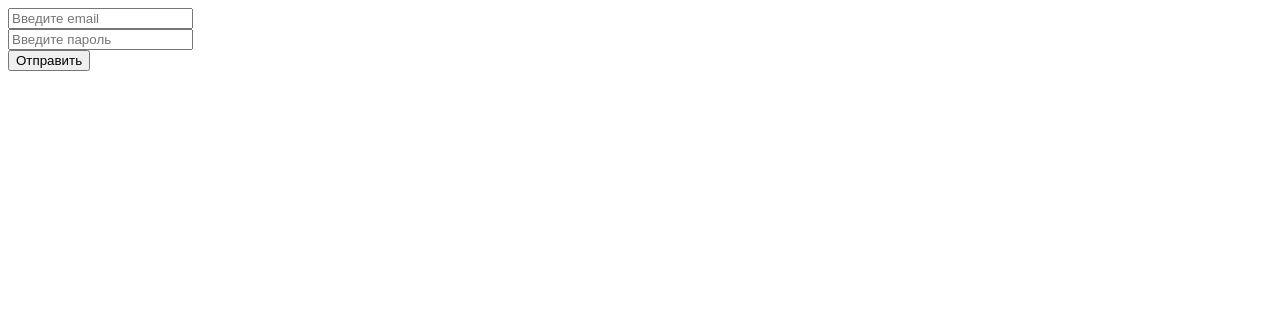
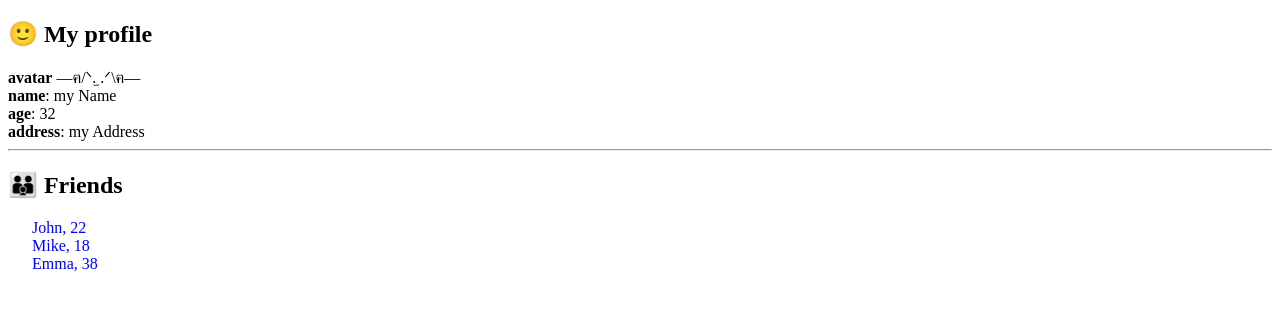
Before and after one commit to dnisaev/examinations, a React app: page / in a window 1280 px wide. Shown: the top 310 px of the page. Built offline with nearby package versions, Linux system fonts and the light colour scheme.

Commit message:
update answers sprint05/week1

```diff
--- a/src/index.tsx
+++ b/src/index.tsx
@@ -1,62 +1,115 @@
-import { useFormik } from 'formik';
+
+import ReactDOM from 'react-dom/client';
+import { BrowserRouter, Route, Routes, useNavigate, useParams } from 'react-router-dom'
 import React from 'react'
-import ReactDOM from 'react-dom/client';
-import { BrowserRouter, Route, Routes } from 'react-router-dom'
 
-// Main
-export const Login = () => {
+type UserType = {
+  id: number
+  name: string
+  avatar: string
+  age: number
+  address: string
+}
 
-    const formik = useFormik({
-        initialValues: {
-            email: '',
-            password: '',
+const users: UserType[] = [
+  {
+    id: 1,
+    name: 'my Name',
+    age: 32,
+    avatar: '—ฅ/ᐠ.̫ .ᐟ\\ฅ—',
+    address: 'my Address'
   },
-        onSubmit: values => {
-            alert(JSON.stringify(values, null, 2));
+  {
+    id: 2,
+    name: 'John',
+    age: 22,
+    avatar: ':)',
+    address: 'California'
   },
-    });
+  {
+    id: 3,
+    name: 'Mike',
+    age: 18,
+    avatar: '^._.^',
+    address: 'New York'
+  },
+  {
+    id: 4,
+    name: 'Emma',
+    age: 38,
+    avatar: '/ᐠ-ꞈ-ᐟ\\',
+    address: 'Washington'
+  },
+]
+
+const StartPage = () => {
+  const navigate = useNavigate()
+  const friends = users.filter(u => u.id !== 1)
+
+  const mappedFriends = friends.map((f, i) => {
+    const go = () => {
+      navigate('/friend/' + f.id)
+    }
 
     return (
-        <form onSubmit={formik.handleSubmit}>
+      <div key={i} onClick={go} style={{paddingLeft: 24, color: 'blue', cursor: 'pointer'}}>
+        {f.name}, {f.age}
+      </div>
+    )
+  })
+
+  return (
     <div>
-                <input
-                    name="email"
-                    onChange={formik.handleChange}
-                    value={formik.values.email}
-                    type="text"
-                    placeholder={'Введите email'}
-                />
+      <h2>🙂 My profile</h2>
+      <Profile userId={1}/>
+      <hr/>
+      <h2>👪 Friends</h2>
+      {mappedFriends}
+    </div>
+  )
+}
+const Profile: React.FC<{ userId?: number }> = ({userId}) => {
+  const {id} = useParams<{ id: string }>()
+  const user = users.find(u => u.id === +(id || userId || 0))
+
+  return (
+    <div>
+      <div>
+        <b>avatar</b> {user?.avatar}
       </div>
       <div>
-                <input
-                    name="password"
-                    onChange={formik.handleChange}
-                    value={formik.values.password}
-                    type="password"
-                    placeholder={'Введите пароль'}
-                />
+        <div><b>name</b>: {user?.name}</div>
+        <div><b>age</b>: {user?.age}</div>
+        <div><b>address</b>: {user?.address}</div>
       </div>
-            <button type="submit">Отправить</button>
-        </form>
-    );
+    </div>
+  )
 }
 
-// App
-export const App = () => {
+export const Friends = () => {
   return (
     <Routes>
-            <Route path={''} element={<Login/>}/>
+      <Route path={'/'} element={<StartPage/>}/>
+      <Route path={'friend/:id'} element={<Profile/>}/>
+      <Route path={'*'} element={<div>❌404 Page Not Found❌</div>}/>
     </Routes>
   )
 }
 
 const root = ReactDOM.createRoot(document.getElementById('root') as HTMLElement);
-root.render(<BrowserRouter><App/></BrowserRouter>)
+root.render(
+  <BrowserRouter>
+    <Friends/>
+  </BrowserRouter>
+);
 
 // 📜 Описание:
-// При заполнении данных формы и их отправке вы должны увидеть alert c
-// введенными значениями, но из-за допущенной ошибки форма работает не корректно.
-// Найдите ошибку и исправленную версию строки напишите в качестве ответа.
-// ❗После того как показался alert форма не должна перегружать все приложение
-
-// 🖥 Пример ответа: alert(JSON.stringify(values))
+// При загрузке приложения на экране отображается
+// профиль пользователя и список друзей.
+// Если кликнуть на пользователя, то видим ❌404 Page Not Found❌
+// Исправьте код, чтобы по клику на пользователя
+// отображалась странице с информацией о друге.
+// В качестве ответа укажите исправленную строку кода.
+//
+// 🖥 Пример ответа: <Profile userId={4}/>
+// Попробовать ответ: <Route path={'friend/:id'} element={<Profile/>}/>
```
Also changed, not shown: src/answers/js&react/sprint05/week1/1.txt, src/answers/js&react/sprint05/week1/2.txt, src/answers/js&react/sprint05/week1/4.txt, src/answers/js&react/sprint05/week1/6.txt, src/answers/js&react/sprint05/week1/7.txt, src/answers/js&react/sprint05/week1/8.txt. Lines whose indentation alone changed are shown as unchanged.
